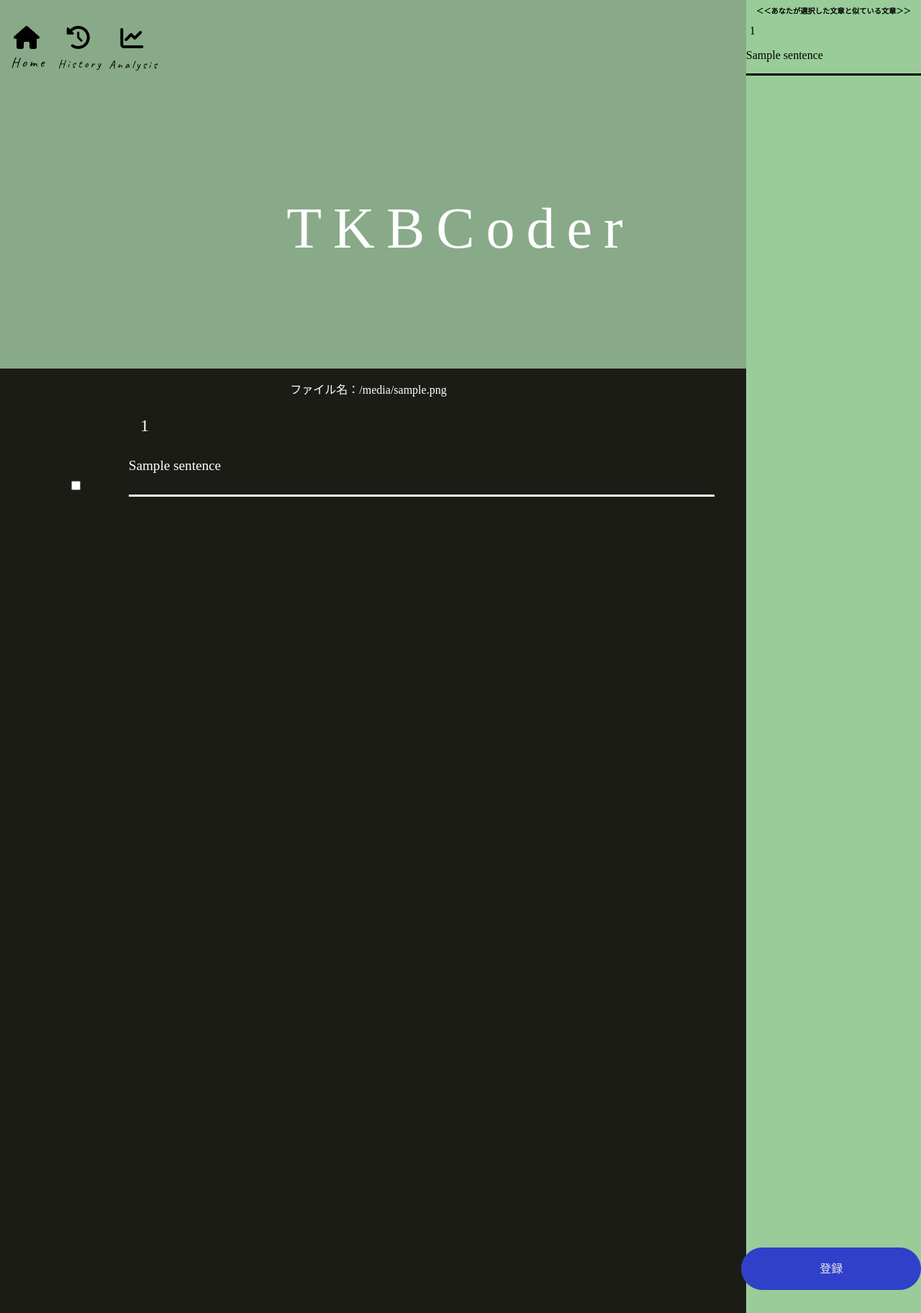
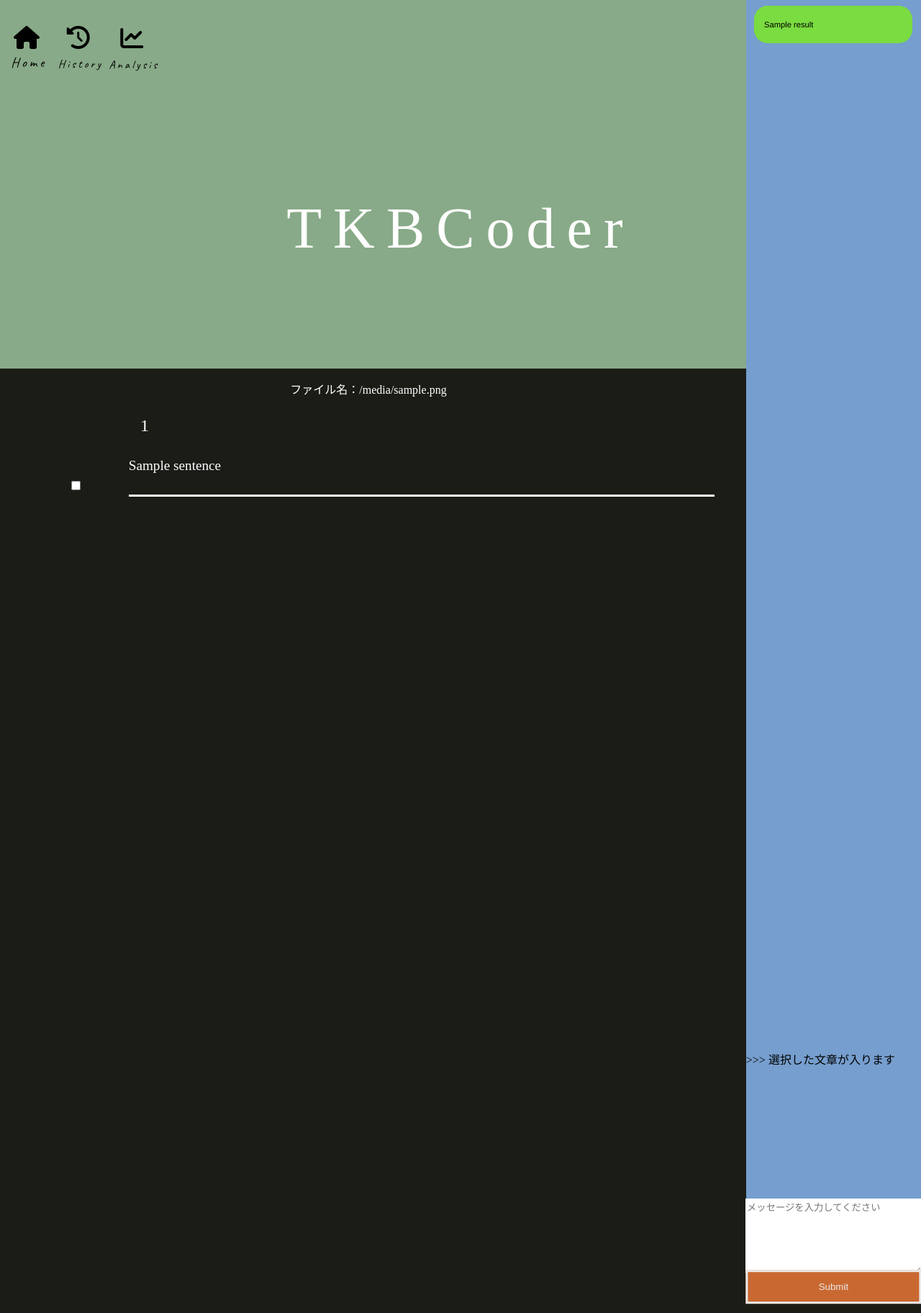
Before and after one commit to ryosuke8923/tkbcoder, a Flask app: template app/templates/result.html in a window 1280 px wide. Shown: the whole page at 72% size. Run offline with Flask 2, Linux system fonts and the light colour scheme; the template is opened without the code that fills it: most values are stand-ins (such as "Sample title", 1, 10 or a date in 2020); some libraries are stand-ins or nearby versions.

Commit message:
make chatbox

```diff
--- a/app/app.py
+++ b/app/app.py
@@ -16,6 +16,7 @@ class AnalystData:
         self.reason2choice = {}
         self.reasons = []
         self.choice_texts = []
+        self.chat_data = []
 
     def add_reason(self,reason):
         self.reasons.append(reason)
@@ -99,7 +100,7 @@ def index():
                     questionnaire_data.texts = f.readlines()
                 questionnaire_data.make_html_data()
                 return render_template(
-                    'after_upload.html',
+                    'result.html',
                     file_name=questionnaire_data.file_name,
                     lines=questionnaire_data.html_data)
         else:
@@ -115,15 +116,30 @@ def index():
 @app.route("/result",methods=["GET","POST"])
 def result():
     if request.method == "POST":
+        tmp_reason = request.form.get("reason")
         #分析者が選択した文章と理由の取得＆処理
         analyst_data.add_data(request.form.get('reason'),request.form.getlist('sent'))
+        #分析者の投稿を保存
+        if tmp_reason != "":
+            analyst_data.chat_data.append(["analyst",tmp_reason])
+            system_return = False
+            #システム側からの返事を保存
+            if system_return:
+                pass
+            else:
+                comment = "ふむふむ"
+                analyst_data.chat_data.append(["system",comment])
+        else:
+            pass
         return render_template(
             "result.html",
             file_name=questionnaire_data.file_name,
             lines=questionnaire_data.html_data,
-            result=analyst_data.choice_texts
+            result=analyst_data.chat_data,
+            tmp_reason = tmp_reason
         )
     else:
+        print(analyst_data.chat_data)
         if questionnaire_data.html_data==None:
             lines = [{"index":999,"sentence":"データがありません"}]
         else:
@@ -132,7 +148,7 @@ def result():
             "result.html",
             file_name=questionnaire_data.file_name,
             lines=lines,
-            result=analyst_data.choice_texts
+            result=analyst_data.chat_data
         )
 
 @app.route("/history",methods=["GET"])
--- a/app/static/css/result.css
+++ b/app/static/css/result.css
@@ -17,14 +17,64 @@
   .suggest {
       position:fixed;
       z-index: 3;
-      background-color:#99CC99;
+      background-color:#769ece;
       top: 0;
       right: 0;
       width: 19vw;
-      height: 100vh;
-      bottom: 0;
+      height: 80vh;
+      /* bottom: 0; */
       overflow-y: auto;
+      font-family: "ヒラギノ角ゴ Pro W3","Hiragino Kaku Gothic Pro","Helvetica Neue", "Lucida Sans Unicode", "Arial";
   }
+  .system , .user{
+    position: relative;
+    display: inline-block;
+    max-width: 192px;
+    margin: 8px 0 0;
+    padding: 9px 14px;
+    border-radius: 19px;
+    clear: both;
+    box-sizing: content-box;/*はてな用*/
+}
+/*フキダシ左*/
+.system , .left {
+    float: left;
+    width: 100%;
+    margin-left: 62px;
+    background: white;
+    color: black;
+    font-size: 0.7rem;
+}
+/*フキダシ右*/
+.user ,.right {
+  float: right;
+  width: 100%;
+  margin-right: 12px;
+  font-size: 0.7rem;
+  background: #7adc40;
+}
+.icon {
+  position: absolute;
+  width: 40px;
+  height: 40px;
+  left: -54px;
+  top: -2px;
+  border-radius: 20px;
+  border: black;
+  background-color:aquamarine;
+  border-color: white;
+}
+
+.attention_word{
+  color: black;
+  position: fixed;
+  width: 19vw;
+  height: 12vh;
+  right: 0;
+  top: 80vh;
+  z-index: 3;
+  background-color:#769ece;
+}
 
   .suggest h1{
       color: black;
@@ -72,91 +122,33 @@
     margin-right: 3%;
   }
 
-
-  /* リセットCSSは割愛します */
-/* 開くボタン */
-.button-open {
-    position: fixed;
-    top: 95%;
-    right: 0;
-    display: block;
-    margin: 0 auto;
-    width: 17vw;
-    padding: 1em;
-    background-color: #3140c9;
-    color: #eaeaea;
-    border-radius: 20rem;
-    text-align: center;
-    cursor: pointer;
-    z-index: 10;
-  }
-
-  /* モーダルウィンドウ */
-.modal-window {
-      display: none;
+.textarea{
       position: fixed;
-      top: 80%;
-      left: 80%;
-      transform: translate(-50%, -50%);
-      width: 500px;
-      height: 300px;
-      background-color: #dfdddd;
-      border-radius: 5px;
-      z-index: 20;
-      padding: 2rem;
-    }
-
-.explanation{
-    position:absolute;
-    top: 5%;
-    width: 500px;
-}
-.modal-window p {
-
-    top: 0;
-    color: black;
-}
-.textarea{
-    　display: none;
-      position: fixed;
-      font-size: 1.5em;
-      top: 50%;
-      left: 50%;
-      transform: translate(-50%, -50%);
-      width: 500px;
-      height: 150px;
-      background-color: #dfdddd;
-      border-radius: 5px;
-      z-index: 11;
-      padding: 2rem;
+      width: 18.75vw;
+      height: 100px;
+      z-index: 3;
+      right: 0;
+      bottom: 3vh;
+      border: black;
 }
   /* 閉じるボタン */
   .button-close {
-    position: absolute;
-    top: 90%;
-    left: 50%;
+    position: fixed;
+    left:90.5%;
+    top:98%;
+    z-index: 20;
+    border: solid;
     transform: translate(-50%, -50%);
-    width: 200px;
+    width: 19vw;
     padding: 1em;
     background-color: #c96931;
     color: #eaeaea;
-    border-radius: 20rem;
+    /* border-radius: 20rem; */
     cursor: pointer;
-  }
-  .overlay {
-    display: none;
-    position: fixed;
-    top: 0;
-    left: 0;
-    background-color: rgba(0, 0, 0, 0.5);
-    width: 100%;
-    height: 100%;
-    z-index: 10;
   }
 
   .suggest_content{
     color: black;
-    border-bottom: solid;
   }
 
   .suggest_content > a,a:hover,a:visited{
--- /dev/null
+++ b/app/static/js/index.js
@@ -0,0 +1,4 @@
+window.onload = function(){
+    //ローカルストレージの初期化
+    localStorage.clear();
+}
--- a/app/static/js/result.js
+++ b/app/static/js/result.js
@@ -1,19 +1,23 @@
 
 
+window.document.onkeydown = function(event){
+	if (event.key === 'Enter') {
+		//指定した範囲のテキストの文字を変更
+		var selObj = window.getSelection();
+		if (selObj == '') {return false;}
+		var range = selObj.getRangeAt(0);
+		var span = document.createElement("span");
+		span.style.color = "#ff0000";
+		range.surroundContents(span);
+
+		//チャットボックスに表示
+		var message = document.getElementById("attention_word");
+		message.innerHTML = ">>>" + range.toString();
+	}
+}
+
 $(function () {
-
-    $('#overlay, .modal-window').hide();
-
-	$('.js-open').click(function () {
-	  $('#overlay, .modal-window').fadeIn();
-	});
-
 	$('.js-close').click(function () {
-	//   var $checkbutton = $("#sentence");
-	//   console.log($checkbutton);
-	//   console.log($checkbutton[0].val());
-	//   console.log($checkbutton[3]);
-	  $('#overlay, .modal-window').fadeOut();
 	  window.location.href = "/result";
 	});
   });
--- a/app/templates/index.html
+++ b/app/templates/index.html
@@ -6,6 +6,7 @@
     <meta name="viewport" content="width=device-width, initial-scale=1.0">
     <link rel="stylesheet" href="../static/css/main.css">
     <link rel="stylesheet" href="../static/css/index.css">
+    <script type="text/javascript" src="../static/js/index.js"></script>
     <script src="https://kit.fontawesome.com/25e48f69d0.js" crossorigin="anonymous"></script>
     <link href="https://fonts.googleapis.com/css?family=Caveat" rel="stylesheet">
     <title>TKBCoder</title>
--- a/app/templates/result.html
+++ b/app/templates/result.html
@@ -14,17 +14,36 @@
 </head>
 
 <body>
-
     <div class="suggest">
-        <h1>＜＜あなたが選択した文章と似ている文章＞＞</h1>
         {%for re in result %}
-            <div class="suggest_content">
-                <!-- <button type="button" onclick="location.href=#{{re.index|safe}}"></button> -->
-                <a href="#{{re.index|safe}}"><span>{{re.index}}</span></a>
-                <p>{{re.sentence}}</p>
-            </div>
+            {%if re[0] == "system"%}
+                <div class="system_suggest">
+                    <div class="system left">
+                        <img class="icon" src="static/img/system_icon.png" alt="">
+                        <div class="suggest_content">
+                            <!-- <button type="button" onclick="location.href=#{{re.index|safe}}"></button> -->
+                            <!-- <a href="#{{re.index|safe}}"><span>{{re.index}}</span></a> -->
+                            <p>{{re[1]}}</p>
+                        </div>
+                    </div>
+                </div>
+            {%else%}
+                <div class="user_comment">
+                    <div class="user right">
+                        <div class="suggest_content">
+                            <p>{{re[1]}}</p>
+                        </div>
+                    </div>
+                </div>
+            {%endif%}
         {%endfor%}
     </div>
+    <div id="attention_word" class="attention_word">
+        >>> 選択した文章が入ります
+    </div>
+    <!-- <div class="wrapper_user_textarea">
+        <textarea class="user_textarea" name="reason" cols="20" rows="5" placeholder="メッセージを入力してください" required></textarea>
+    </div> -->
 
     <header>
         <div class="wrapper-menu">
@@ -57,28 +76,12 @@
                     {%endfor%}
                     <!-- </form> -->
                 </div>
+            </div>
 
+            <textarea class="textarea" name="reason" cols="50" rows="10" placeholder="メッセージを入力してください" required></textarea>
+            <input type="submit" class="js-close button-close">
+            </form>
 
-            </div>
-                <div class="wrapper-popup">
-
-                    <!-- オーバーレイ -->
-                    <div id="overlay" class="overlay"></div>
-                    <!-- モーダルウィンドウ -->
-                        <div class="modal-window">
-                        <div class="explanation"><p>これらの文章に興味を持った理由を入力してください</p></div>
-                        <!-- 閉じるボタン -->
-                        <!-- <textarea class="textarea" name="example" cols="50" rows="10"></textarea>
-                        <button class="js-close button-close">送信</button> -->
-
-                        <textarea class="textarea" name="reason" cols="50" rows="10" required></textarea>
-                        <input type="submit" class="js-close button-close">
-                        </form>
-                        </div>
-                    <!-- モーダルを開くボタン -->
-                        <div class="js-open button-open">登録</div>
-
-                </div>
         </main>
 </body>
 </html>
```
Also changed, not shown: app/static/img/system_icon.png (added).
